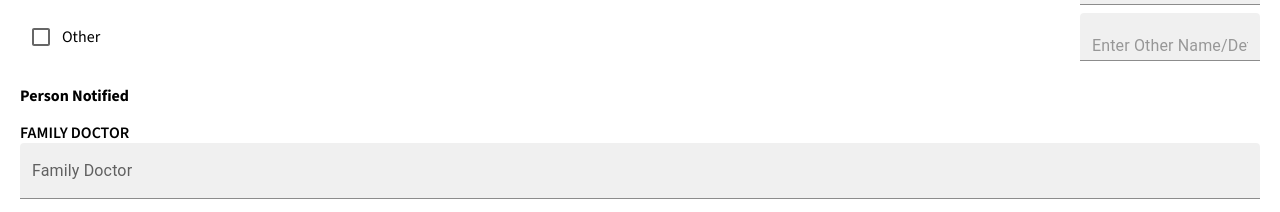
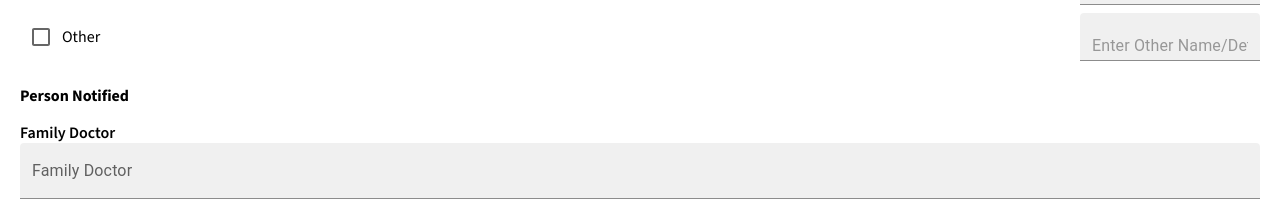
Before and after one commit to UsmanKapadiya/Hamiltondinnerapp, a React (Vite) app: page /staticForms/incidentForm-create in a window 1280 px wide. Shown: the part 2429-2641 px from the top of the page. Built offline with nearby package versions, Linux system fonts and the light colour scheme; sample sign-in values are in the browser's storage.

Commit message:
Label Update

```diff
--- a/src/scenes/staticForms/incidentForm.jsx
+++ b/src/scenes/staticForms/incidentForm.jsx
@@ -1766,7 +1766,7 @@ const IncidentForm = () => {
               </Box>
               <Box sx={{ gridColumn: "span 4", mt: 2 }}>
                 <Box component="label" sx={{ mb: 1, fontWeight: 600, width: "100%" }}>
-                  FAMILY DOCTOR
+                  Family Doctor
                 </Box>
                 <TextField
                   fullWidth
```
